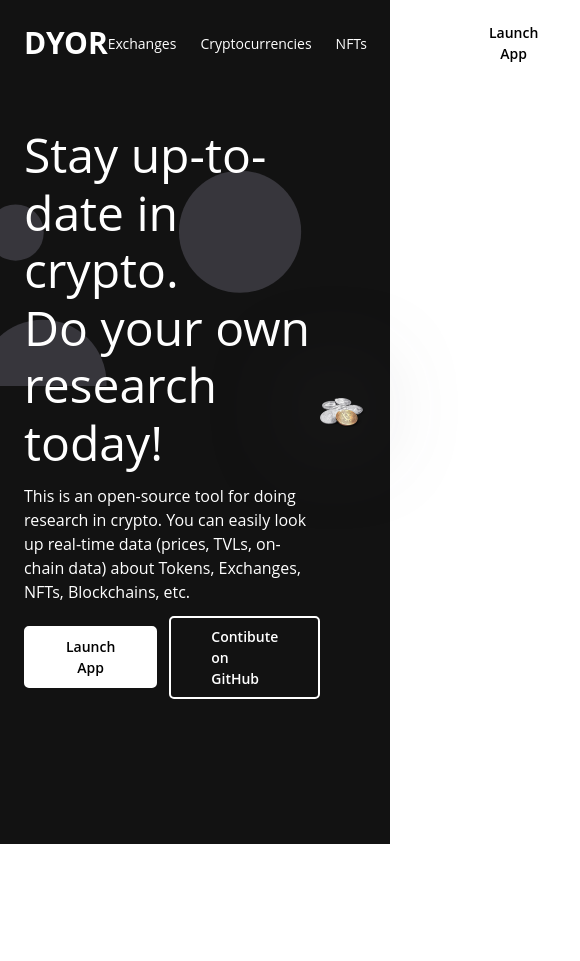
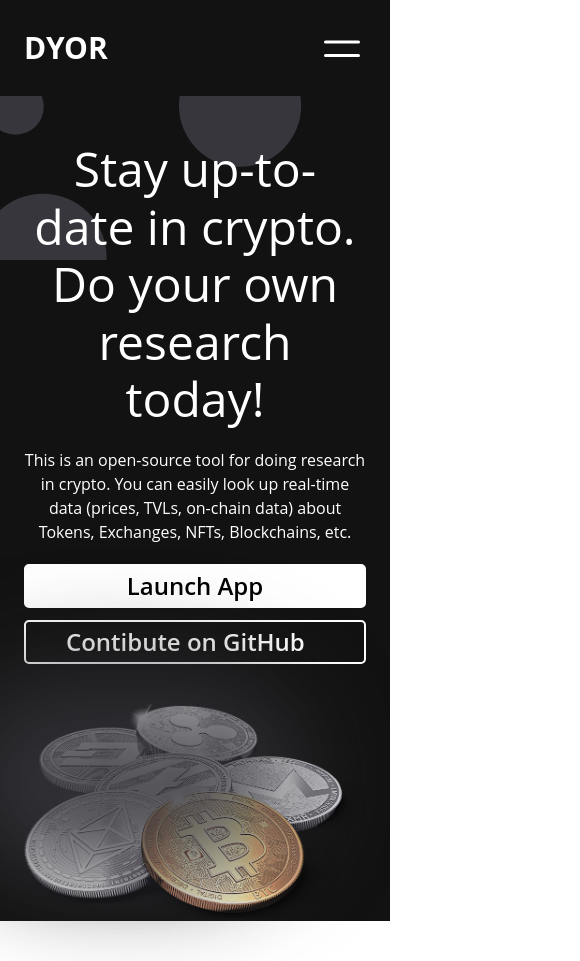
Before and after one commit to publikphigor/dyor, a Next.js app: page / in a window 390 px wide. Shown: the whole page, 580 px wide, since content can reach past the window. Before the commit the page ends 844 px from the top, so only its background shows below. Built offline with nearby package versions, Linux system fonts and the light colour scheme.

Commit message:
Responsive Navbar and Hero section.

```diff
--- a/components/Button.tsx
+++ b/components/Button.tsx
@@ -1,29 +1,22 @@
 const Button = ({ link, text, handler, fill }) => {
+  const btnStyle = `${
+    fill
+      ? "text-black bg-white hover:bg-secondary hover:border-secondary hover:text-white border-white"
+      : "text-white hover:text-black hover:bg-white border-white"
+  } ${
+    link ? "inline-block" : ""
+  } border-[2px] py-[8px] px-[40px] font-semibold rounded-[5px] text-2xl lg:text-[14px] transition-colors duration-500 cursor-pointer lg:mx-0 leading-[1] w-[100%] lg:w-auto max-w-[350px]`;
+
   if (link && !handler) {
     return (
-      <a
-        href={link}
-        target="_blank"
-        className={`${
-          fill
-            ? "text-black bg-white hover:bg-secondary hover:text-white border-secondary"
-            : "text-white hover:text-black hover:bg-white  border-white "
-        } border-[2px] py-[8px] px-[40px] font-semibold rounded-[5px] text-[14px] transition-colors duration-500  cursor-pointer`}
-      >
+      <a href={link} target="_blank" className={btnStyle}>
         {text}
       </a>
     );
   }
   if (handler && !link) {
     return (
-      <button
-        onClick={handler}
-        className={`${
-          fill
-            ? "text-black bg-white hover:bg-secondary hover:text-white border-secondary"
-            : "text-white hover:text-black hover:bg-white  border-white "
-        } border-[2px] py-[8px] px-[40px] font-semibold rounded-[5px] text-[14px] transition-colors duration-500  cursor-pointer`}
-      >
+      <button onClick={handler} className={btnStyle}>
         {text}
       </button>
     );
@@ -35,27 +28,13 @@
         href={link}
         target="_blank"
         onClick={handler}
-        className={`${
-          fill
-            ? "text-black bg-white hover:bg-secondary hover:text-white border-secondary"
-            : "text-white hover:text-black hover:bg-white  border-white "
-        } border-[2px] py-[8px] px-[40px] font-semibold rounded-[5px] text-[14px] transition-colors duration-500  cursor-pointer`}
+        className={`${btnStyle}`}
       >
         {text}
       </a>
     );
   }
 
-  return (
-    <button
-      className={`${
-        fill
-          ? "text-black bg-white hover:bg-secondary hover:text-white border-white hover:border-secondary"
-          : "text-white hover:text-black hover:bg-white  border-white"
-      } border-[2px] py-[8px] px-[40px] font-semibold  rounded-[5px] text-[14px] transition-colors duration-500  cursor-pointer`}
-    >
-      {text}
-    </button>
-  );
+  return <button className={btnStyle}>{text}</button>;
 };
 export default Button;
--- a/components/Hero.tsx
+++ b/components/Hero.tsx
@@ -4,18 +4,18 @@
 
 const Hero = () => {
   return (
-    <div className="w-full  hero_bg">
-      <div className="px-[24px] lg:px-0 lg:w-[70%] mx-auto my-[40px] flex items-center justify-between min-h-[400px] relative">
-        <div className="w-full lg:w-[60%]">
-          <h1 className="text-[48px] font-normal leading-[1.2]">
+    <div className="w-full hero_bg pt-[100px]">
+      <div className="px-[24px] lg:px-0 lg:w-[70%] mx-auto my-[40px] flex flex-col lg:flex-row items-center justify-between min-h-[400px] relative">
+        <div className="w-full lg:w-[60%] mb-[40px]">
+          <h1 className="text-[48px] font-normal leading-[1.2] text-center md:text-left">
             Stay up-to-date in crypto. <br /> Do your own research today!
           </h1>
-          <p className="my-3">
+          <p className="my-5 md:my-3 text-center md:text-left">
             This is an open-source tool for doing research in crypto. You can
             easily look up real-time data (prices, TVLs, on-chain data) about
             Tokens, Exchanges, NFTs, Blockchains, etc.
           </p>
-          <div className="flex items-center gap-3">
+          <div className="flex items-center gap-3 flex-col lg:flex-row">
             <Button
               link={false}
               handler={false}
--- a/components/Navbar.tsx
+++ b/components/Navbar.tsx
@@ -1,3 +1,4 @@
+import { useState } from "react";
 import { Button } from "../components";
 
 function NavLink({ link, text }) {
@@ -5,7 +6,7 @@
     <li
       className={`relative after:absolute hover:text-brand-gray hover:after:w-full after:transition-[width] after:duration-500 after:w-0 after:h-[2px] after:bg-white after:left-0 after:-bottom-[5px]`}
     >
-      <a href={link} className="text-[14px]">
+      <a href={link} className="text-3xl lg:text-[14px]">
         {text}
       </a>
     </li>
@@ -13,17 +14,63 @@
 }
 
 const Navbar = () => {
+  const [isNavOpen, setIsNavOpen] = useState(false);
+
+  function handleClick(event: React.MouseEvent<HTMLDivElement>) {
+    setIsNavOpen((prev) => !prev);
+  }
+
   return (
-    <header className="w-full py-3 px-[24px] lg:px-0 lg:w-[70%] mx-auto flex items-center justify-between">
+    <header className="w-full fixed top-0 left-0 bg-inherit z-20">
+      <div className="py-[24px] lg:py-3 px-[24px] lg:px-0 lg:w-[70%] mx-auto flex items-center justify-between relative z-10">
         <h1 className="font-bold text-3xl">DYOR</h1>
-      <nav className="flex gap-20">
-        <ul className="flex items-center gap-6">
+        <nav
+          className={`fixed lg:static bg-secondary lg:bg-inherit min-h-[400px] lg:min-h-0 border-2 lg:border-0 rounded-xl border-white h-auto w-[80%] lg:w-auto right-[24px] top-[150px] z-[9] flex-col lg:flex-row flex gap-10 lg:gap-20 p-[24px] lg:p-0 justify-center lg:justify-start transition duration-500 ${
+            isNavOpen ? "translate-y-0" : "-translate-y-[150%] lg:translate-y-0"
+          }`}
+        >
+          <ul className="flex flex-col lg:flex-row items-center gap-6">
+            <NavLink link="/" text="Blockchains" />
             <NavLink link="/" text="Exchanges" />
             <NavLink link="/" text="Cryptocurrencies" />
             <NavLink link="/" text="NFTs" />
           </ul>
           <Button link={false} handler={false} fill={true} text="Launch App" />
         </nav>
+        <div className="block lg:hidden" onClick={handleClick}>
+          {isNavOpen ? (
+            <svg
+              xmlns="http://www.w3.org/2000/svg"
+              fill="none"
+              viewBox="0 0 24 24"
+              strokeWidth={1.5}
+              stroke="currentColor"
+              className="w-12 h-12"
+            >
+              <path
+                strokeLinecap="round"
+                strokeLinejoin="round"
+                d="M6 18L18 6M6 6l12 12"
+              />
+            </svg>
+          ) : (
+            <svg
+              xmlns="http://www.w3.org/2000/svg"
+              fill="none"
+              viewBox="0 0 24 24"
+              strokeWidth={1.5}
+              stroke="currentColor"
+              className="w-12 h-12"
+            >
+              <path
+                strokeLinecap="round"
+                strokeLinejoin="round"
+                d="M3.75 9h16.5m-16.5 6.75h16.5"
+              />
+            </svg>
+          )}
+        </div>
+      </div>
     </header>
   );
 };
--- /dev/null
+++ b/context/theme.tsx
@@ -0,0 +1,25 @@
+import { createContext, useContext, useState } from "react";
+
+const ThemeContext = createContext<
+  [{ theme: string; themeToggle: () => void }] | undefined
+>(undefined);
+
+export function ThemeProvider({ children }) {
+  const [theme, setTheme] = useState("dark");
+
+  function themeToggle() {
+    if (theme === "dark") setTheme("light");
+
+    if (theme === "light") setTheme("dark");
+  }
+
+  return (
+    <ThemeContext.Provider value={{ theme, themeToggle }}>
+      {children}
+    </ThemeContext.Provider>
+  );
+}
+
+export function useThemeContext() {
+  return useContext(ThemeContext);
+}
--- a/pages/index.tsx
+++ b/pages/index.tsx
@@ -1,6 +1,5 @@
 import type { NextPage } from "next";
 import Head from "next/head";
-import Image from "next/image";
 import { Hero, Navbar } from "../components";
 
 const Home: NextPage = () => {
@@ -10,7 +9,6 @@
         <title>DYOR - Do Your Own Research!</title>
         <link rel="icon" href="/favicon.ico" />
       </Head>
-
       <Navbar />
       <Hero />
     </div>
```
Lines whose indentation alone changed are shown as unchanged.
